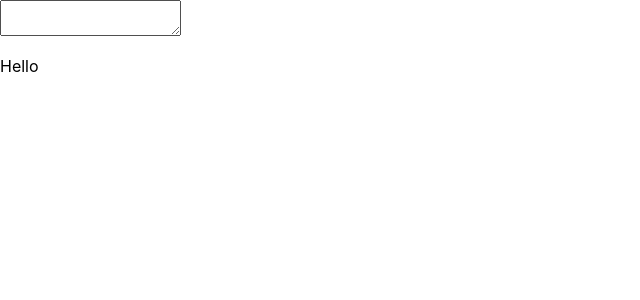
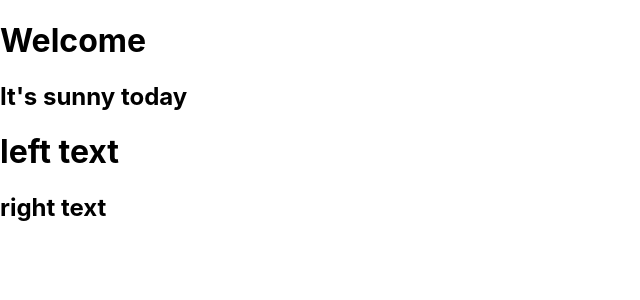
Before and after one commit to sunnyheee/React_-Basic, a React (Create React App) app in the folder my-app/: page / in a window 1280 px wide. Shown: the top 300 px of the page, without its empty margins (0-640 px from the left). Built offline with nearby package versions, Linux system fonts and the light colour scheme.

Commit message:
コンポジション

```diff
--- a/my-app/src/App.js
+++ b/my-app/src/App.js
@@ -1,29 +1,29 @@
-import React from "react";
+function Dialog(props) {
+  return (
+    // props.childrenで長身を引き
+    <div>{props.children}</div>
+  );
+}
 
-class App extends React.Component {
-  constructor(props) {
-    super(props);
-    this.state = {
-      text: "Hello",
-    };
-  }
+function SplitPane(props) {
+  return (
+    <div>
+      <div>{props.left}</div>
+      <div>{props.right}</div>
+    </div>
+  );
+}
 
-  handleChange = (e) => {
-    this.setState({ text: e.target.value });
-  };
-
-  render() {
-    return (
-      <>
-        <textarea
-          type="text"
-          vlaue={this.state.text}
-          onChange={this.handleChange}
-        />
-        <p>{this.state.text}</p>
-      </>
-    );
-  }
+function App() {
+  return (
+    <>
+      <Dialog>
+        <h1>Welcome</h1>
+        <h2>It's sunny today</h2>
+      </Dialog>
+      <SplitPane left={<h1>left text</h1>} right={<h2>right text</h2>} />
+    </>
+  );
 }
 
 export default App;
```
Also changed, not shown: my-app/src/App_form.js (added, +29 -0 lines).
